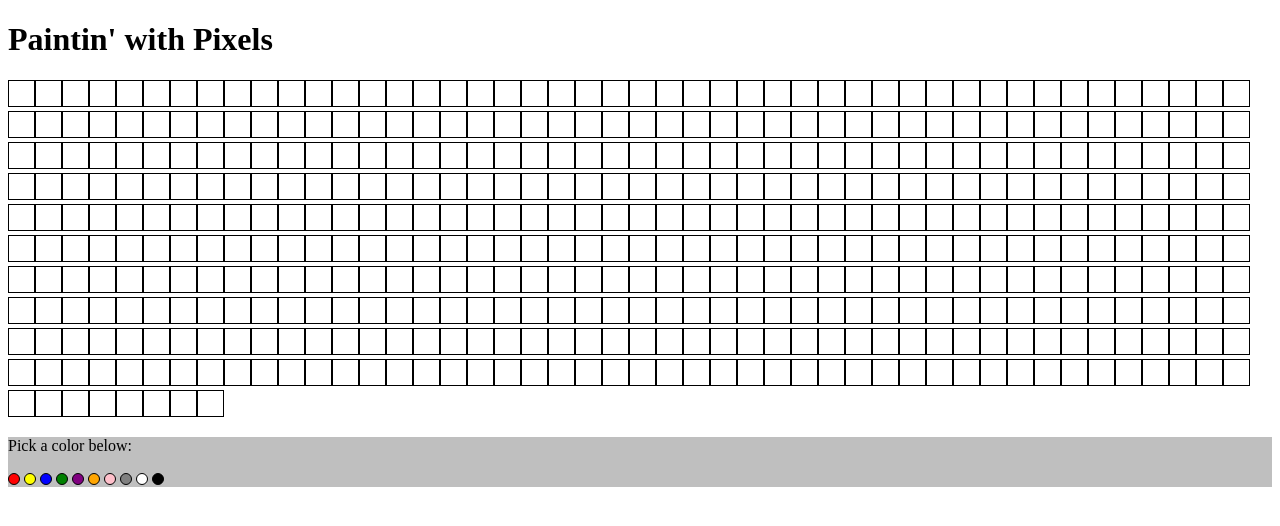
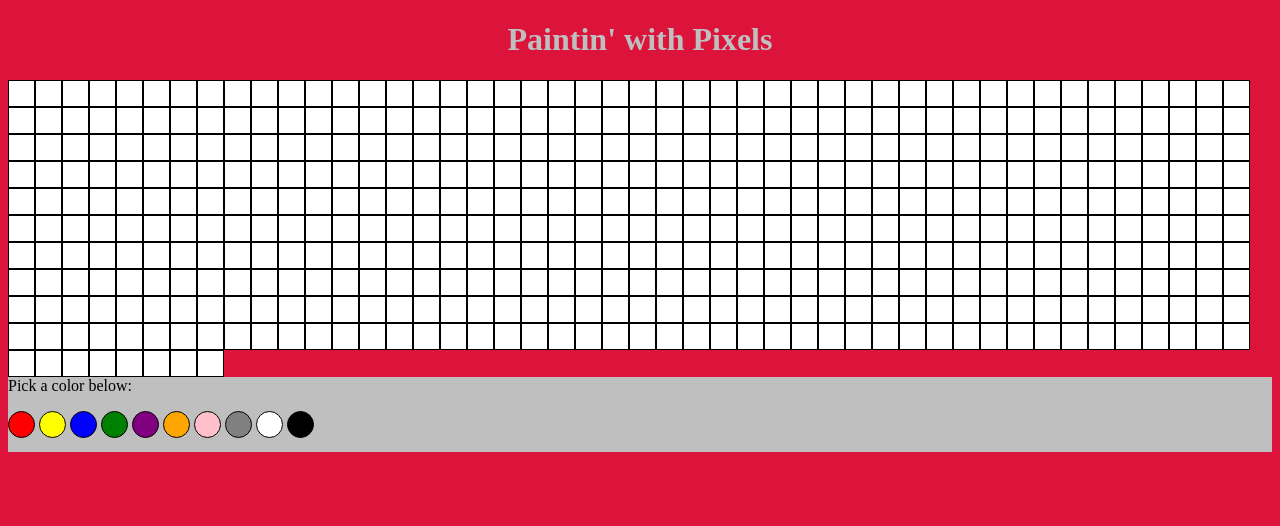
Before and after one commit to isaacmillercodes/pixel-art-maker, a website: page index.html in a window 1280 px wide. Drawn offline with nearby package versions, Linux system fonts and the light colour scheme.

Commit message:
moved index out of src

```diff
--- a/src/index.html
+++ b/index.html
@@ -3,7 +3,7 @@
   <head>
     <meta charset="utf-8">
     <title>Isaac's Pixel Art Maker</title>
-    <link rel="stylesheet" type="text/css" href="styles.css">
+    <link rel="stylesheet" type="text/css" href="src/styles.css">
 
   </head>
   <body>
@@ -34,7 +34,7 @@
       </div>
     </section>
 
-    <script src="https://code.jquery.com/jquery-2.2.4.min.js"></script>
-    <script src="main.js"></script>
+    <script src="https://ajax.googleapis.com/ajax/libs/jquery/2.1.4/jquery.min.js"></script>
+    <script src="src/main.js"></script>
   </body>
 </html>
--- a/src/styles.css
+++ b/src/styles.css
@@ -1,4 +1,14 @@
 /* Main Styles */
+
+html {
+  background-color: crimson;
+}
+
+h1 {
+  color: hsl(0, 0%, 75%);
+  text-align: center;
+}
+
 .pixel {
   height: 25px;
   width: 25px;
@@ -6,17 +16,21 @@
   display: inline-block;
   margin: 0;
   padding: 0;
+  background-color: white;
+  float: left;
 }
 
 .palette {
-  height: 50px;
+  height: 75px;
   background-color: hsl(0, 0%, 75%);
+  clear: both;
+
 }
 
 .paint-color {
   border: 1px solid black;
-  width: 10px;
-  height: 10px;
+  width: 25px;
+  height: 25px;
   border-radius: 50%;
   display: inline-block;
 }
```
